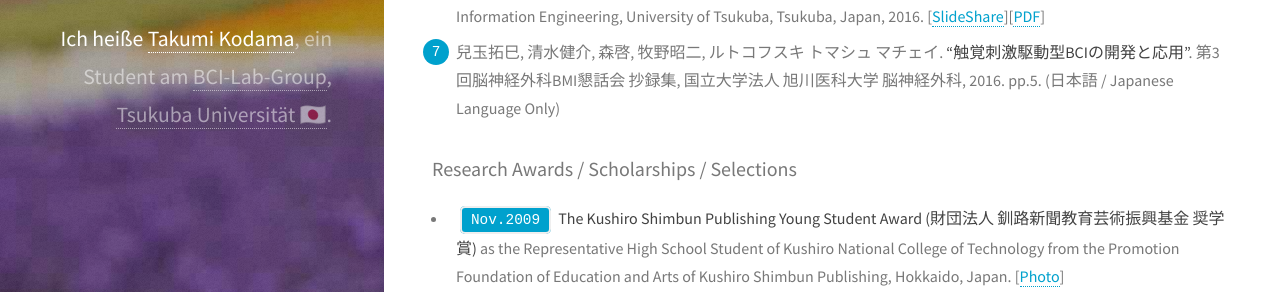
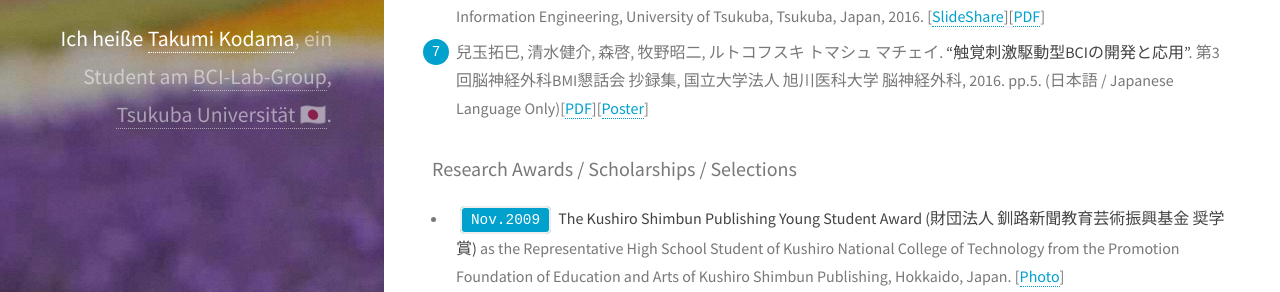
Before and after one commit to shartsu/shartsu.github.io, a Jekyll site: the page built from profile/index.markdown, in a window 1280 px wide and 900 px high, scrolled down 2520 px. Shown: the part 218-510 px from the top of the window. Built offline with Jekyll 4.4.1, drawn with Linux system fonts in a browser that asks for light colours; some web fonts are replaced; comment, search, counter and statistics services are not loaded; some of the changed lines change nothing that is shown; some of the changed text lies outside the part shown.

Commit message:
Upload pdf files

```diff
--- a/profile/index.markdown
+++ b/profile/index.markdown
@@ -18,7 +18,7 @@
 
 ### Research Projects
 - `2016 - 2017` at University of Tsukuba & RIKEN Brain Science Institute
-	- **Tactile P300 BCI Accuracy Refinement** (ongoing)
+	- **Tactile P300 BCI Accuracy Refinement** [[At a glance (Slideshare)](http://www.slideshare.net/TakumiKodama/fullbody-tactile-p300based-braincomputer-interface-accuracy-refinement)]
 	- **Full Body Spatial Tactile BCI for ALS patients application** (ongoing)
 	- **Virtual Reality BCI** (ongoing) with bcilab student Kensuke Shimizu
 - `2015 - 2016` at Graz University of Technology (Austria)
@@ -31,13 +31,13 @@
 ### Publications (Peer Reviewed)
 
 1. Kodama T, Makino S, Rutkowski TM. **Spatial Tactile Brain-Computer Interface Paradigm Applying Vibration Stimuli to Large Areas of User’s Back**. In: Proceedings of the 6th International Brain-Computer Interface Conference 2014. Graz University of Technology Publishing House; 2014. p. Article ID 032-1-4. [[PDF](http://castor.tugraz.at/doku/BCIMeeting2014/bci2014_032.pdf)]
-2. Kodama T, Makino S, Rutkowski TM. **Spatial Tactile Brain-Computer Interface by Applying Vibration to User’s Shoulders and Waist**. In: Proceedings of The 10th AEARU Workshop on Computer Science and Web Technologies (CSWT-2015). University of Tsukuba; 2015. p. 41-42. [[PDF](http://www.tara.tsukuba.ac.jp/~maki/reprint/Tomek/kodama15aearu41-42.pdf)] **(Best Poster Award)**
+2. Kodama T, Makino S, Rutkowski TM. **Spatial Tactile Brain-Computer Interface by Applying Vibration to User’s Shoulders and Waist**. In: Proceedings of The 10th AEARU Workshop on Computer Science and Web Technologies (CSWT-2015). University of Tsukuba; 2015. p. 41-42. [[PDF](http://www.tara.tsukuba.ac.jp/~maki/reprint/Tomek/kodama15aearu41-42.pdf)] <span style="color: red; ">*(Best Poster Award)*</span>
 3. Rutkowski TM, Mori H, Kodama T, Shinoda H. **Airborne Ultrasonic Tactile Display Brain-computer Interface - A Small Robotic Arm Online Control Study**. In: Proceedings of The 10th AEARU Workshop on Computer Science and Web Technologies (CSWT-2015). University of Tsukuba; 2015. p. 7-8. [[At a glance (Youtube)](https://www.youtube.com/watch?v=JE29CMluBh0)][[PDF](http://arxiv.org/pdf/1502.07762v1.pdf)]
 4. Shimizu K, Kodama T, Jurica P, Cichocki A, Rutkowski TM. **Tactile BCI Paradigms for Robots’ Control**. In: 6th Conference on Systems Neuroscience and Rehabilitation 2015 (SNR 2015). Tokorozawa, Japan; 2015. p. 28. [[At a glance (Youtube)](https://www.youtube.com/watch?v=XdsNuJwl_Ko)][[ResearchGate](https://www.researchgate.net/publication/278301268_Tactile_BCI_Paradigms_for_Robots'_Control)]
 5. Rutkowski TM, Shimizu K, Kodama T, Jurica P, Cichocki A, Shinoda H. **Controlling a Robot with Tactile Brain-computer Interfaces**. In: Abstracts of the 38th Annual Meeting of the Japan Neuroscience Society - Neuroscience 2015. BMI/BCI. Kobe, Japan: Japan Neuroscience Society; 2015. p. 2P332. [[ResearchGate](https://www.researchgate.net/publication/279804262_Controlling_a_Robot_with_Tactile_Brain-computer_Interfaces)]
 6. Shimizu K, Aminaka D, Kodama T, Nakaizumi C, et al. **Brain-robot Interfaces Using Spatial Tactile and Visual BCI Paradigms - Brains Connecting to the Internet of Things Approach**. In: The International Conference on Brain Informatics & Health - Type II Paper: Proceedings 2015. London, UK: Imperial College London; 2015. p. 9-10. [[ResearchGate](https://www.researchgate.net/publication/281651229_Brain-robot_Interfaces_Using_Spatial_Tactile_and_Visual_BCI_Paradigms_-_Brains_Connecting_to_the_Internet_of_Things_Approach)]
 7. Rutkowski TM, Shimizu K, Kodama T, Jurica P, Cichocki A. **Brain--robot Interfaces Using Spatial Tactile BCI Paradigms - Symbiotic Brain-robot Applications**. In: Symbiotic Interaction. vol. 9359 of Lecture Notes in Computer Science. Switzerland: Springer International Publishing; 2015. p. 132-137. [[Springer](http://dx.doi.org/10.1007/978-3-319-24917-9_14)]
-8. Kodama T, Shimizu K, Rutkowski TM. **Full Body Spatial Tactile BCI for Direct Brain-robot Control**. In: Proceedings of the Sixth International Brain-Computer Interface Meeting: BCI Past, Present, and Future. Asilomar Conference Center, Pacific Grove, CA USA: Verlag der Technischen Universitaet Graz; 2016. p. 68. [[ResearchGate](https://www.researchgate.net/publication/303286323_Proceedings_of_the_Sixth_International_Brain-Computer_Interface_Meeting_BCI_Past_Present_and_Future)] **(Student Travel Award)**
+8. Kodama T, Shimizu K, Rutkowski TM. **Full Body Spatial Tactile BCI for Direct Brain-robot Control**. In: Proceedings of the Sixth International Brain-Computer Interface Meeting: BCI Past, Present, and Future. Asilomar Conference Center, Pacific Grove, CA USA: Verlag der Technischen Universitaet Graz; 2016. p. 68. [[ResearchGate](https://www.researchgate.net/publication/303286323_Proceedings_of_the_Sixth_International_Brain-Computer_Interface_Meeting_BCI_Past_Present_and_Future)] <span style="color: red; ">*(Student Travel Award)*</span>
 9. Kodama T, Makino S, Rutkowski TM. **Toward a QoL improvement of ALS patients: Development of the Full-body P300-based Tactile Brain--Computer Interface**. In: Proceedings of 2016 AEARU Young Researchers International Conference (YRIC-2016). University of Tsukuba; 2016. p.5-8.
 10. Kodama T, Shimizu K, Makino S, Rutkowski TM. **Full–body Tactile P300–based Brain–computer Interface Accuracy Refinement**. In: Proceedings of the International Conference on Bio-engineering for Smart Technologies (BioSMART 2016). Dubai, UAE: IEEE Press; 2016. p. 20-23.
 11. Shimizu K, Kodama T, Makino S, Rutkowski TM. **Visual Motion Onset Virtual Reality Brain–computer Interface**. In: Proceedings of the International Conference on Bio-engineering for Smart Technologies (BioSMART 2016). Dubai, UAE: IEEE Press; 2016. p. 24-27.
@@ -45,13 +45,13 @@
 
 ### Publications (Other)
 
-1. 兒玉拓巳. **“観光用リアルタイム画像認識システムの構築 (Development of the Real--time Image Recognition System for a Sightseeing Usage)”**. 平成23年度 情報工学科 卒業研究発表講演会, 独立行政法人 国立釧路工業高等専門学校 情報工学科, 2012. (日本語 / Japanese Language Only) [[At a grance (Youtube)](https://www.youtube.com/watch?v=_XMsg-hkFDE)][[SlideShare](http://www.slideshare.net/TakumiKodama/ss-64184221)][[PDF](https://drive.google.com/file/d/0BysKU1LH0P62LUtjMkpQbUJacW8/view?usp=sharing)]
+1. 兒玉拓巳. **“観光用リアルタイム画像認識システムの構築 (Development of the Real--time Image Recognition System for a Sightseeing Usage)”**. 平成23年度 情報工学科 卒業研究発表講演会, 独立行政法人 国立釧路工業高等専門学校 情報工学科, 2012. (日本語 / Japanese Language Only) [[At a grance (Youtube)](https://www.youtube.com/watch?v=_XMsg-hkFDE)][[SlideShare](http://www.slideshare.net/TakumiKodama/ss-64184221)][[PDF](./docs/[1]1203_Others_Thesis_KushiroNCT.pdf)]
 2. 兒玉拓巳. **“観光用リアルタイム画像認識システムの構築 (Development of the Real--time Image Recognition System for a Sightseeing Usage)”**. 創造性を育む「卒業研究」集: 平成23年度版. 東京, 独立行政法人 国立高等専門学校機構 教育・FD委員会, 2012. pp.149. (日本語 / Japanese Language Only) [[CiNii](http://ci.nii.ac.jp/ncid/AA12148693)]
 3. 兒玉拓巳. **“FFT回路を用いたFPGAボイスチェンジャー”**. 筑波大学 COJT第4期ハードエンジニアリング分野成果発表会, 筑波大学情報学群 組み込み技術キャンパスOJT, 国立大学法人 筑波大学, 2013. (日本語 / Japanese Language Only) [[At a grance(Youtube)](https://www.youtube.com/watch?v=R6EtG7UaVgo&feature=youtu.be&t=10m31s)][[SlideShare](http://www.slideshare.net/TakumiKodama/the-fpga-voice-changer-using-fft-circuit)][[Github](https://github.com/shartsu/FPGA_FFTChangeVoice)][[Official](http://inf.tsukuba.ac.jp/ET-COJT/)]
-4. Kodama T. **Spatial tactile brain-computer interface paradigm by applying vibration stimulus to large body areas**. Bachelor degree thesis, College of Information Science - University of Tsukuba, Tsukuba, Japan, 2014. [[SlideShare](http://www.slideshare.net/TakumiKodama/spatial-tactile-braincomputer-interface-paradigm-by-applying-vibration-stimulus-to-large-body-areas)][[PDF](https://drive.google.com/file/d/0BysKU1LH0P62Rjc5bnF3RFc0NFE/view?usp=sharing)]
+4. Kodama T. **Spatial tactile brain-computer interface paradigm by applying vibration stimulus to large body areas**. Bachelor degree thesis, College of Information Science - University of Tsukuba, Tsukuba, Japan, 2014. [[SlideShare](http://www.slideshare.net/TakumiKodama/spatial-tactile-braincomputer-interface-paradigm-by-applying-vibration-stimulus-to-large-body-areas)][[PDF](./docs/[4]1403_Others_BachelorThesis_Tsukuba.pdf)]
 5. Kodama T, Makino S, Rutkowski TM. **Full Body Tactile Brain-Computer Interface**. In: The Computer Science Seminar, Department of Computer Science - Graduate School of Systems and Information Engineering, University of Tsukuba, Tsukuba, Japan, 2015. [[SlideShare](http://www.slideshare.net/TakumiKodama/full-body-tactile-braincomputer-interface-64184788)]
-6. Kodama T, Makino S, Rutkowski TM. **A Tactile P300-based Brain-Computer Interface Accuracy Improvement**. In: The Mid-term Presentation for Master's Degree, Department of Computer Science - Graduate School of Systems and Information Engineering, University of Tsukuba, Tsukuba, Japan, 2016. [[SlideShare](http://www.slideshare.net/TakumiKodama/a-tactile-p300based-braincomputer-interface-accuracy-improvement)][[PDF](https://drive.google.com/file/d/0BysKU1LH0P62TWlndG54REhJdkk/view?usp=sharing)]
-7. 兒玉拓巳, 清水健介, 森啓, 牧野昭二, ルトコフスキ トマシュ マチェイ. **"触覚刺激駆動型BCIの開発と応用"**. 第3回脳神経外科BMI懇話会 抄録集, 国立大学法人 旭川医科大学 脳神経外科, 2016. pp.5. (日本語 / Japanese Language Only)
+6. Kodama T, Makino S, Rutkowski TM. **A Tactile P300-based Brain-Computer Interface Accuracy Improvement**. In: The Mid-term Presentation for Master's Degree, Department of Computer Science - Graduate School of Systems and Information Engineering, University of Tsukuba, Tsukuba, Japan, 2016. [[SlideShare](http://www.slideshare.net/TakumiKodama/a-tactile-p300based-braincomputer-interface-accuracy-improvement)][[PDF](./docs/[6]1607_Others_CSSeminar_Tsukuba.pdf)]
+7. 兒玉拓巳, 清水健介, 森啓, 牧野昭二, ルトコフスキ トマシュ マチェイ. **"触覚刺激駆動型BCIの開発と応用"**. 第3回脳神経外科BMI懇話会 抄録集, 国立大学法人 旭川医科大学 脳神経外科, 2016. pp.5. (日本語 / Japanese Language Only)[[PDF](./docs/[7]1610_Others_JBMIC_Poster.pdf)][[Poster](./docs/[7]1610_Others_JBMIC_Paper.pdf)]
 
 ### Research Awards / Scholarships / Selections
 
```
Also changed, not shown: 5 other files.
